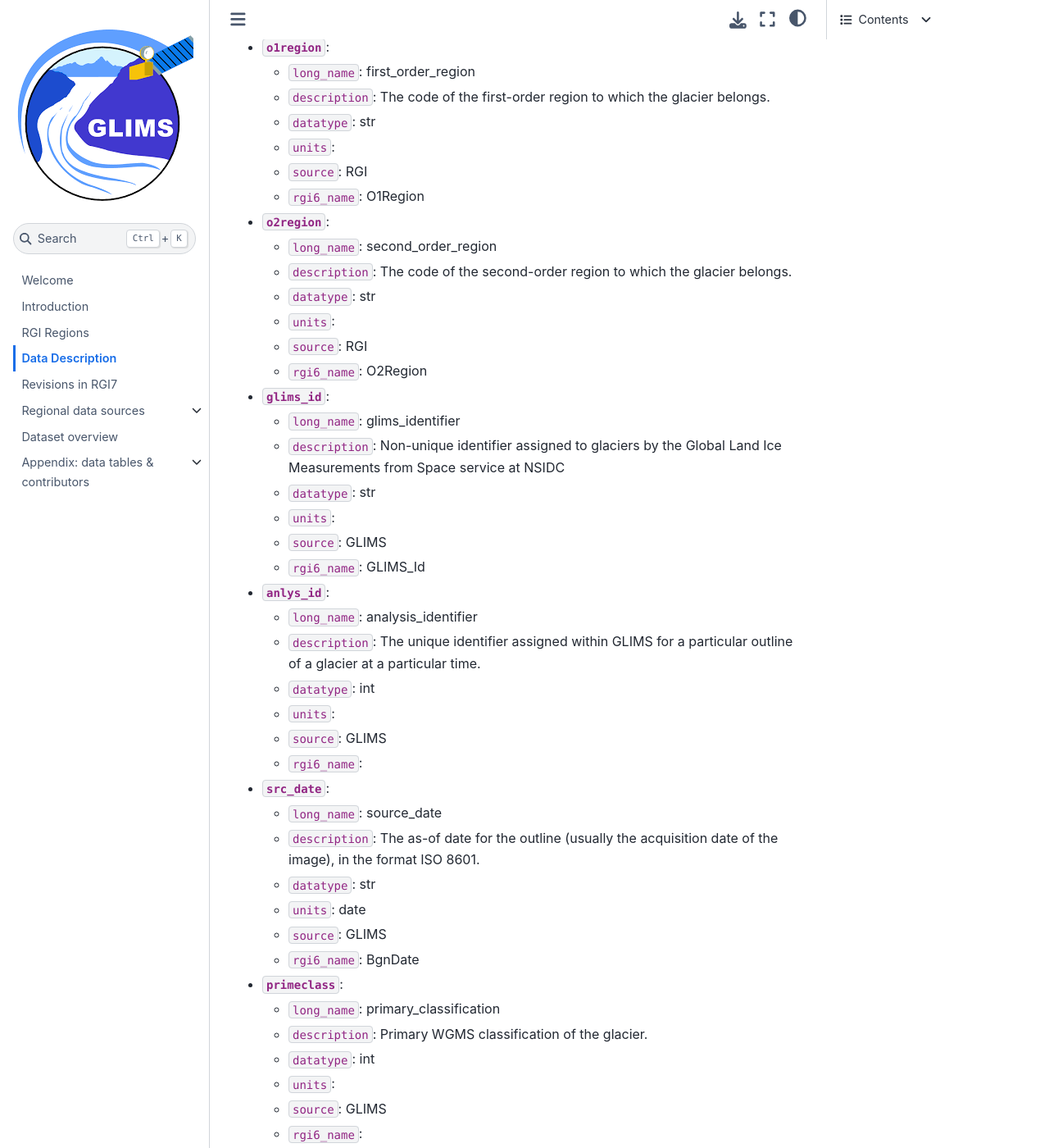
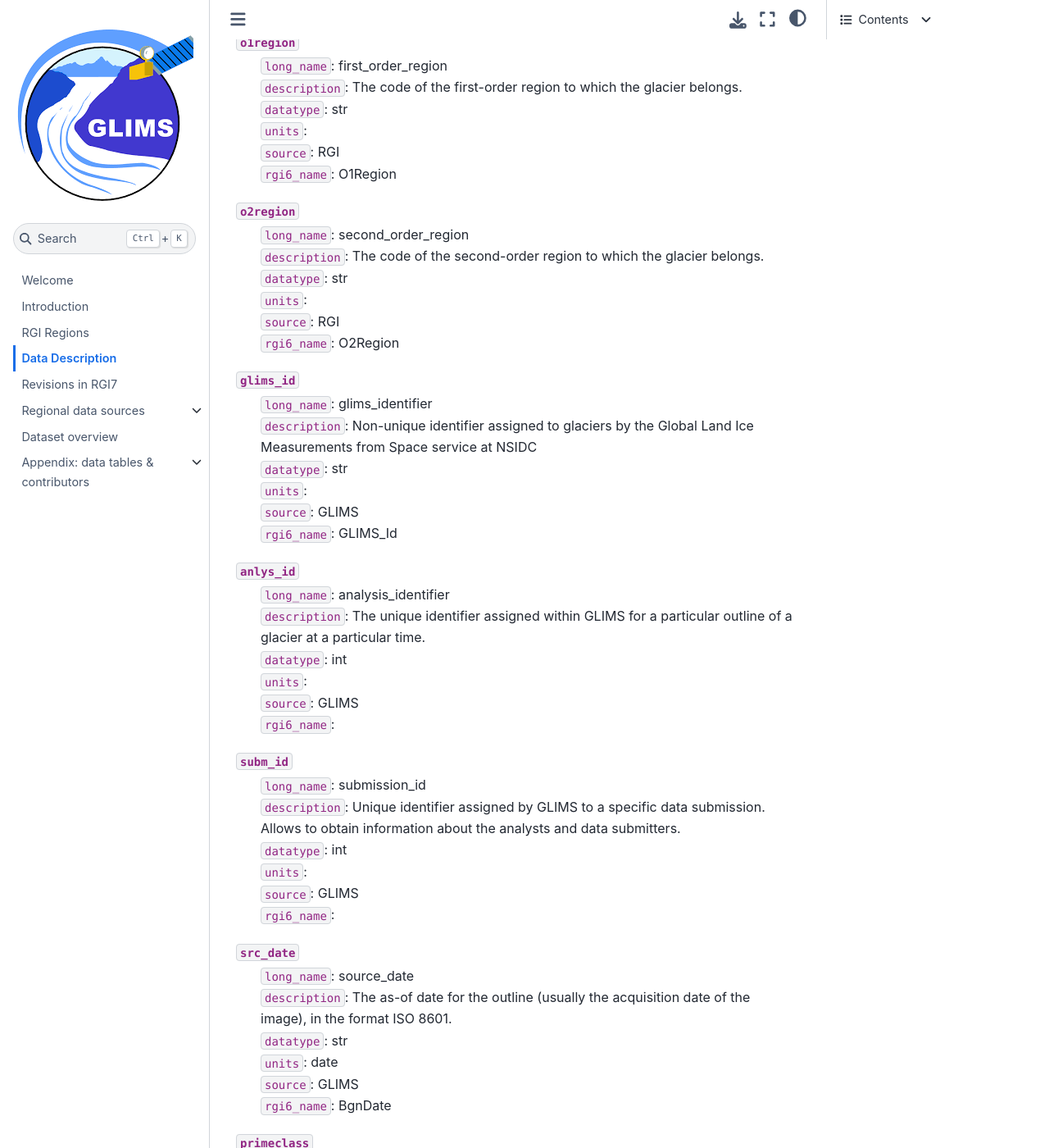
Before and after one commit to GLIMS-RGI/rgi_user_guide, a Jupyter Book: the page built from docs/03_data_decription.md, in a window 1280 px wide and 1400 px high, scrolled down 1975 px. Shown: the whole window at 82% size. Built offline with Jupyter Book 1.0.4 settings and Sphinx 7.4.7 and the Sphinx Book theme 1.1.4, drawn with Linux system fonts in a browser that asks for light colours; pages that are not in the unit, such as notebooks, are missing from menus; some of the changed text lies outside the part shown.

Commit message:
update data field

```diff
--- a/docs/03_data_decription.md
+++ b/docs/03_data_decription.md
@@ -30,158 +30,74 @@
 
 ## Data fields
 
+`rgi_id`
+: `long_name`: rgi_identifier <br/> `description`: Unique identifier assigned to a single outline by the RGI <br/> `datatype`: str <br/> `units`:  <br/> `source`: RGI <br/> `rgi6_name`: RGI_Id
 
-- **`rgi_id`**:
-    - `long_name`: rgi_identifier
-    - `description`: Unique identifier assigned to a single outline by the RGI
-    - `datatype`: str
-    - `units`:
-    - `source`: RGI
-    - `rgi6_name`: RGI_Id
-- **`o1region`**:
-    - `long_name`: first_order_region
-    - `description`: The code of the first-order region to which the glacier belongs.
-    - `datatype`: str
-    - `units`:
-    - `source`: RGI
-    - `rgi6_name`: O1Region
-- **`o2region`**:
-    - `long_name`: second_order_region
-    - `description`: The code of the second-order region to which the glacier belongs.
-    - `datatype`: str
-    - `units`:
-    - `source`: RGI
-    - `rgi6_name`: O2Region
-- **`glims_id`**:
-    - `long_name`: glims_identifier
-    - `description`: Non-unique identifier assigned to glaciers by the Global Land Ice Measurements from Space service at NSIDC
-    - `datatype`: str
-    - `units`:
-    - `source`: GLIMS
-    - `rgi6_name`: GLIMS_Id
-- **`anlys_id`**:
-    - `long_name`: analysis_identifier
-    - `description`: The unique identifier assigned within GLIMS for a particular outline of a glacier at a particular time.
-    - `datatype`: int
-    - `units`:
-    - `source`: GLIMS
-    - `rgi6_name`:
-- **`src_date`**:
-    - `long_name`: source_date
-    - `description`: The as-of date for the outline (usually the acquisition date of the image), in the format ISO 8601.
-    - `datatype`: str
-    - `units`: date
-    - `source`: GLIMS
-    - `rgi6_name`: BgnDate
-- **`primeclass`**:
-    - `long_name`: primary_classification
-    - `description`: Primary WGMS classification of the glacier.
-    - `datatype`: int
-    - `units`:
-    - `source`: GLIMS
-    - `rgi6_name`:
-- **`conn_lvl`**:
-    - `long_name`: connectivity_level
-    - `description`: Level of connection to the Greenland Icesheet (0: no connection; 1: weak connection, 2: not in RGI).
-    - `datatype`: int
-    - `units`:
-    - `source`: GLIMS
-    - `rgi6_name`: Connect
-- **`glac_name`**:
-    - `long_name`: glacier_name
-    - `description`: Glacier name (when available).
-    - `datatype`: str
-    - `units`:
-    - `source`: GLIMS
-    - `rgi6_name`: Name
-- **`cenlon`**:
-    - `long_name`: center_longitude
-    - `description`: Longitude of the representative point of the glacier, guaranteed to be located within the glacier outlines and approximatively central (not the centroid).
-    - `datatype`: float
-    - `units`: degrees
-    - `source`: Automated
-    - `rgi6_name`: CenLon
-- **`cenlat`**:
-    - `long_name`: center_latitude
-    - `description`: Latitude of the representative point of the glacier, guaranteed to be located within the glacier outlines and approximatively central (not the centroid).
-    - `datatype`: float
-    - `units`: degrees
-    - `source`: Automated
-    - `rgi6_name`: CenLat
-- **`termlon`**:
-    - `long_name`: terminus_longitude
-    - `description`: Longitude of the lowest elevation point on the glacier outline.
-    - `datatype`: float
-    - `units`: degrees
-    - `source`: Automated
-    - `rgi6_name`:
-- **`termlat`**:
-    - `long_name`: terminus_latitude
-    - `description`: Latitude of the lowest elevation point on the glacier outline.
-    - `datatype`: float
-    - `units`: degrees
-    - `source`: Automated
-    - `rgi6_name`:
-- **`area_km2`**:
-    - `long_name`: area_km2
-    - `description`: Area of the glacier.
-    - `datatype`: float
-    - `units`: km2
-    - `source`: Automated
-    - `rgi6_name`: Area
-- **`zmin_m`**:
-    - `long_name`: minimum_elevation_m
-    - `description`: Minimum elevation (m above sea level) of the glacier.
-    - `datatype`: float
-    - `units`: m
-    - `source`: Automated
-    - `rgi6_name`: Zmin
-- **`zmax_m`**:
-    - `long_name`: maximum_elevation_m
-    - `description`: Maximum elevation (m above sea level) of the glacier.
-    - `datatype`: float
-    - `units`: m
-    - `source`: Automated
-    - `rgi6_name`: Zmax
-- **`zmed_m`**:
-    - `long_name`: median_elevation_m
-    - `description`: Median elevation (m above sea level) of the glacier.
-    - `datatype`: float
-    - `units`: m
-    - `source`: Automated
-    - `rgi6_name`: Zmed
-- **`zmean_m`**:
-    - `long_name`: mean_elevation_m
-    - `description`: Mean elevation (m above sea level) of the glacier.
-    - `datatype`: float
-    - `units`: m
-    - `source`: Automated
-    - `rgi6_name`:
-- **`slope_deg`**:
-    - `long_name`: slope_degrees
-    - `description`: Mean slope of the glacier surface.
-    - `datatype`: float
-    - `units`: degrees
-    - `source`: Automated
-    - `rgi6_name`: Slope
-- **`aspect_deg`**:
-    - `long_name`: aspect_degrees
-    - `description`: The aspect (orientation) of the glacier surface presented as an azimuth relative to 0° at due north.
-    - `datatype`: float
-    - `units`: degrees
-    - `source`: Automated
-    - `rgi6_name`: Aspect
-- **`lmax_m`**:
-    - `long_name`: max_length_m
-    - `description`: Length (m) of the longest surface centerline of the glacier.
-    - `datatype`: float
-    - `units`: m
-    - `source`: Automated
-    - `rgi6_name`: Lmax
-- **`geometry`**:
-    - `long_name`: geometry
-    - `description`: Glacier geometry (Polygon)
-    - `datatype`:
-    - `units`: deg
-    - `source`: GLIMS
-    - `rgi6_name`: geometry
+`o1region`
+: `long_name`: first_order_region <br/> `description`: The code of the first-order region to which the glacier belongs. <br/> `datatype`: str <br/> `units`:  <br/> `source`: RGI <br/> `rgi6_name`: O1Region
+
+`o2region`
+: `long_name`: second_order_region <br/> `description`: The code of the second-order region to which the glacier belongs. <br/> `datatype`: str <br/> `units`:  <br/> `source`: RGI <br/> `rgi6_name`: O2Region
+
+`glims_id`
+: `long_name`: glims_identifier <br/> `description`: Non-unique identifier assigned to glaciers by the Global Land Ice Measurements from Space service at NSIDC <br/> `datatype`: str <br/> `units`:  <br/> `source`: GLIMS <br/> `rgi6_name`: GLIMS_Id
+
+`anlys_id`
+: `long_name`: analysis_identifier <br/> `description`: The unique identifier assigned within GLIMS for a particular outline of a glacier at a particular time. <br/> `datatype`: int <br/> `units`:  <br/> `source`: GLIMS <br/> `rgi6_name`:
+
+`subm_id`
+: `long_name`: submission_id <br/> `description`: Unique identifier assigned by GLIMS to a specific data submission. Allows to obtain information about the analysts and data submitters. <br/> `datatype`: int <br/> `units`:  <br/> `source`: GLIMS <br/> `rgi6_name`:
+
+`src_date`
+: `long_name`: source_date <br/> `description`: The as-of date for the outline (usually the acquisition date of the image), in the format ISO 8601. <br/> `datatype`: str <br/> `units`: date <br/> `source`: GLIMS <br/> `rgi6_name`: BgnDate
+
+`primeclass`
+: `long_name`: primary_classification <br/> `description`: Primary WGMS classification of the glacier. <br/> `datatype`: int <br/> `units`:  <br/> `source`: GLIMS <br/> `rgi6_name`:
+
+`conn_lvl`
+: `long_name`: connectivity_level <br/> `description`: Level of connection to the Greenland Icesheet (0: no connection; 1: weak connection, 2: not in RGI). <br/> `datatype`: int <br/> `units`:  <br/> `source`: GLIMS <br/> `rgi6_name`: Connect
+
+`glac_name`
+: `long_name`: glacier_name <br/> `description`: Glacier name (when available). <br/> `datatype`: str <br/> `units`:  <br/> `source`: GLIMS <br/> `rgi6_name`: Name
+
+`is_rgi6`
+: `long_name`: same_as_rgi6 <br/> `description`: Flag indicating if the outline is the same as in RGI6 (1) or was remapped (0). Note that it does not guarantee strict equivalence of the polygon. <br/> `datatype`: int <br/> `units`:  <br/> `source`: RGI <br/> `rgi6_name`:
+
+`cenlon`
+: `long_name`: center_longitude <br/> `description`: Longitude of the representative point of the glacier, guaranteed to be located within the glacier outlines and approximatively central (not the centroid). <br/> `datatype`: float <br/> `units`: degrees <br/> `source`: Automated <br/> `rgi6_name`: CenLon
+
+`cenlat`
+: `long_name`: center_latitude <br/> `description`: Latitude of the representative point of the glacier, guaranteed to be located within the glacier outlines and approximatively central (not the centroid). <br/> `datatype`: float <br/> `units`: degrees <br/> `source`: Automated <br/> `rgi6_name`: CenLat
+
+`termlon`
+: `long_name`: terminus_longitude <br/> `description`: Longitude of the lowest elevation point on the glacier outline. <br/> `datatype`: float <br/> `units`: degrees <br/> `source`: Automated <br/> `rgi6_name`:
+
+`termlat`
+: `long_name`: terminus_latitude <br/> `description`: Latitude of the lowest elevation point on the glacier outline. <br/> `datatype`: float <br/> `units`: degrees <br/> `source`: Automated <br/> `rgi6_name`:
+
+`area_km2`
+: `long_name`: area_km2 <br/> `description`: Area of the glacier. <br/> `datatype`: float <br/> `units`: km2 <br/> `source`: Automated <br/> `rgi6_name`: Area
+
+`zmin_m`
+: `long_name`: minimum_elevation_m <br/> `description`: Minimum elevation (m above sea level) of the glacier. <br/> `datatype`: float <br/> `units`: m <br/> `source`: Automated <br/> `rgi6_name`: Zmin
+
+`zmax_m`
+: `long_name`: maximum_elevation_m <br/> `description`: Maximum elevation (m above sea level) of the glacier. <br/> `datatype`: float <br/> `units`: m <br/> `source`: Automated <br/> `rgi6_name`: Zmax
+
+`zmed_m`
+: `long_name`: median_elevation_m <br/> `description`: Median elevation (m above sea level) of the glacier. <br/> `datatype`: float <br/> `units`: m <br/> `source`: Automated <br/> `rgi6_name`: Zmed
+
+`zmean_m`
+: `long_name`: mean_elevation_m <br/> `description`: Mean elevation (m above sea level) of the glacier. <br/> `datatype`: float <br/> `units`: m <br/> `source`: Automated <br/> `rgi6_name`:
+
+`slope_deg`
+: `long_name`: slope_degrees <br/> `description`: Mean slope of the glacier surface. <br/> `datatype`: float <br/> `units`: degrees <br/> `source`: Automated <br/> `rgi6_name`: Slope
+
+`aspect_deg`
+: `long_name`: aspect_degrees <br/> `description`: The aspect (orientation) of the glacier surface presented as an azimuth relative to 0° at due north. <br/> `datatype`: float <br/> `units`: degrees <br/> `source`: Automated <br/> `rgi6_name`: Aspect
+
+`lmax_m`
+: `long_name`: max_length_m <br/> `description`: Length (m) of the longest surface centerline of the glacier. <br/> `datatype`: float <br/> `units`: m <br/> `source`: Automated <br/> `rgi6_name`: Lmax
+
+`geometry`
+: `long_name`: geometry <br/> `description`: Glacier geometry (Polygon) <br/> `datatype`:  <br/> `units`: deg <br/> `source`: GLIMS <br/> `rgi6_name`: geometry
```
